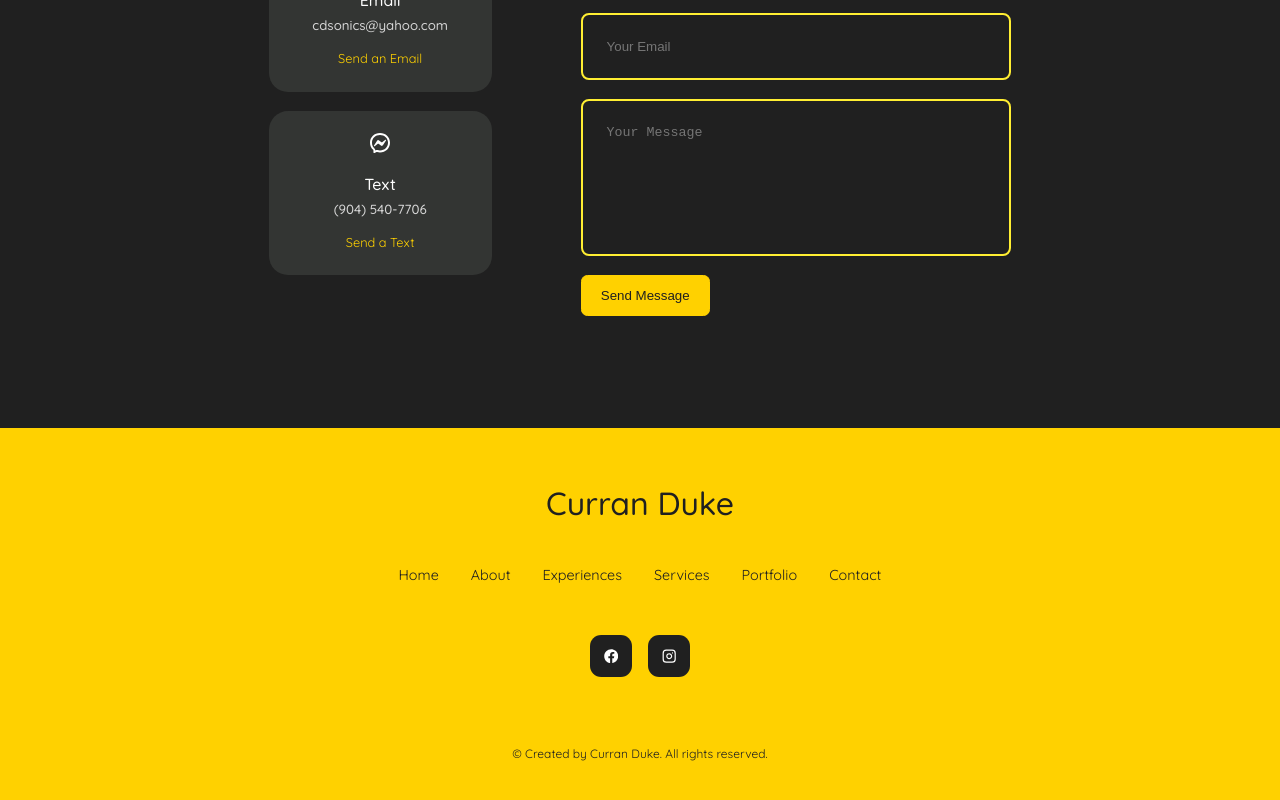
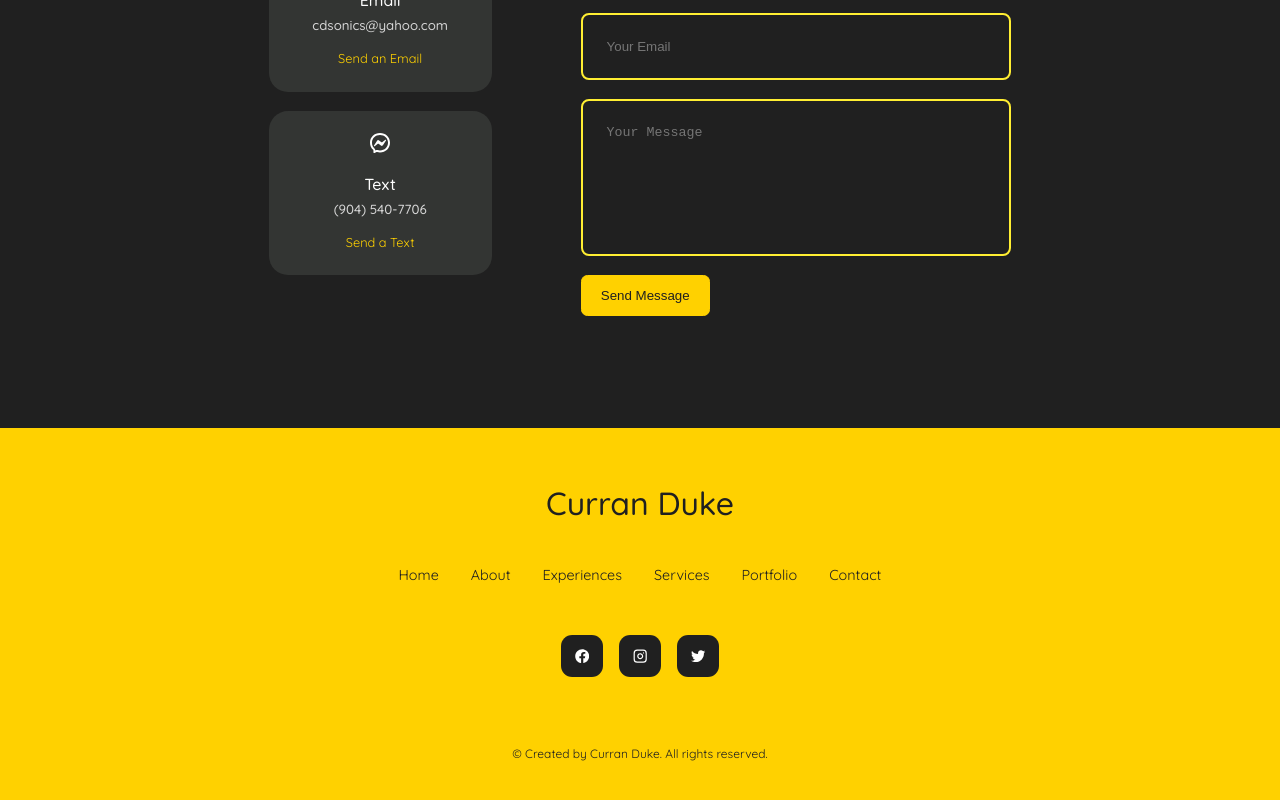
Before and after one commit to StyngerBee/the-new-portfolio, a React (Create React App) app: page / in a window 1280 px wide. Shown: the part 3907-4707 px from the top of the page. Built offline with nearby package versions, Linux system fonts and the light colour scheme.

Commit message:
added twitter

```diff
--- a/src/components/footer/Footer.jsx
+++ b/src/components/footer/Footer.jsx
@@ -20,7 +20,7 @@ const Footer = () => {
             <div className={"footer__socials"}>
                 <a href={"https://www.facebook.com/curran.duke"} target={"_blank"}><FaFacebook /></a>
                 <a href={"https://www.instagram.com/curranxavier/"} target={"_blank"}><FiInstagram /></a>
-
+                <a href={"https://twitter.com/StyngerBee"} target={"_blank"}><FaTwitter /></a>
             </div>
 
             <div className={"footer__copyright"}>
```
